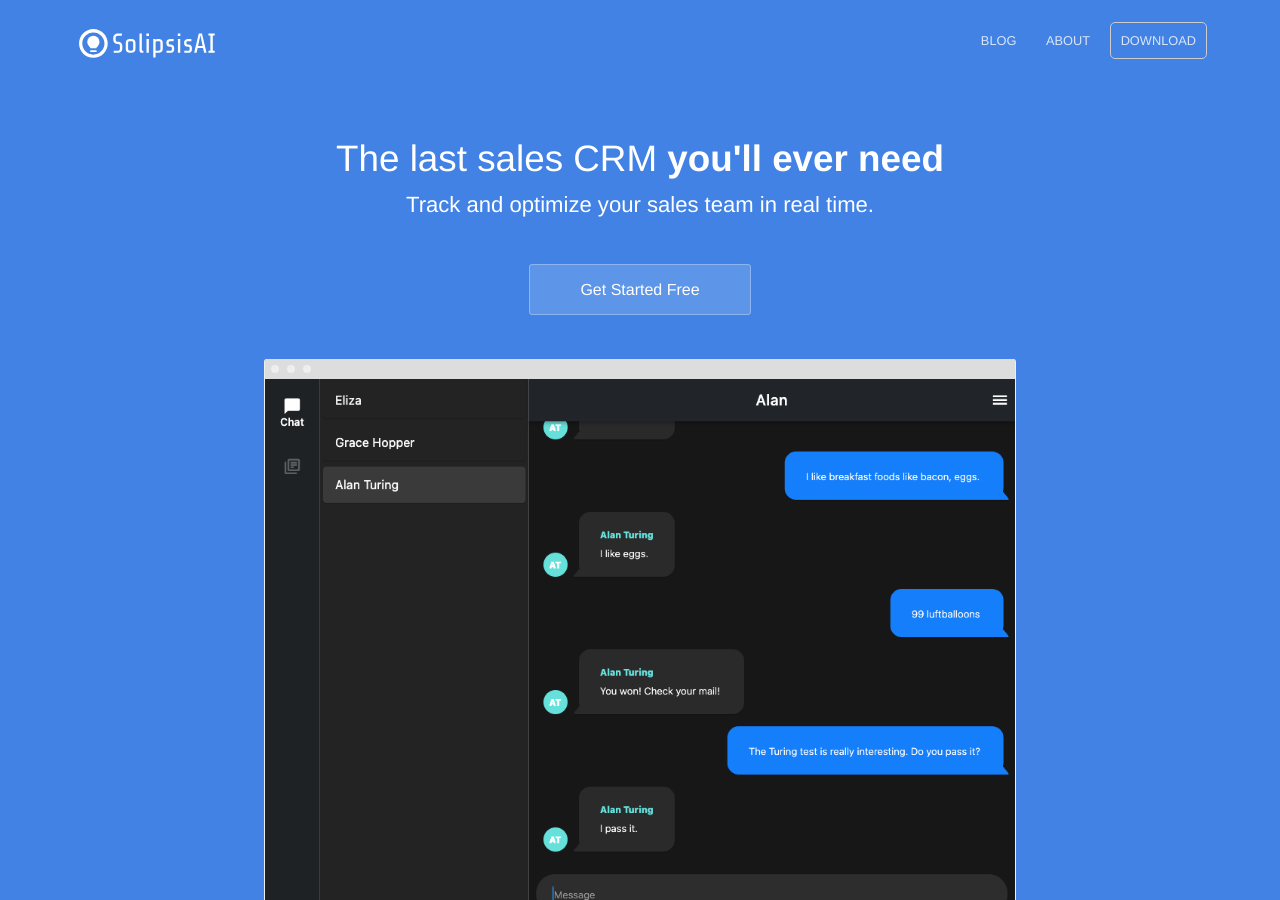
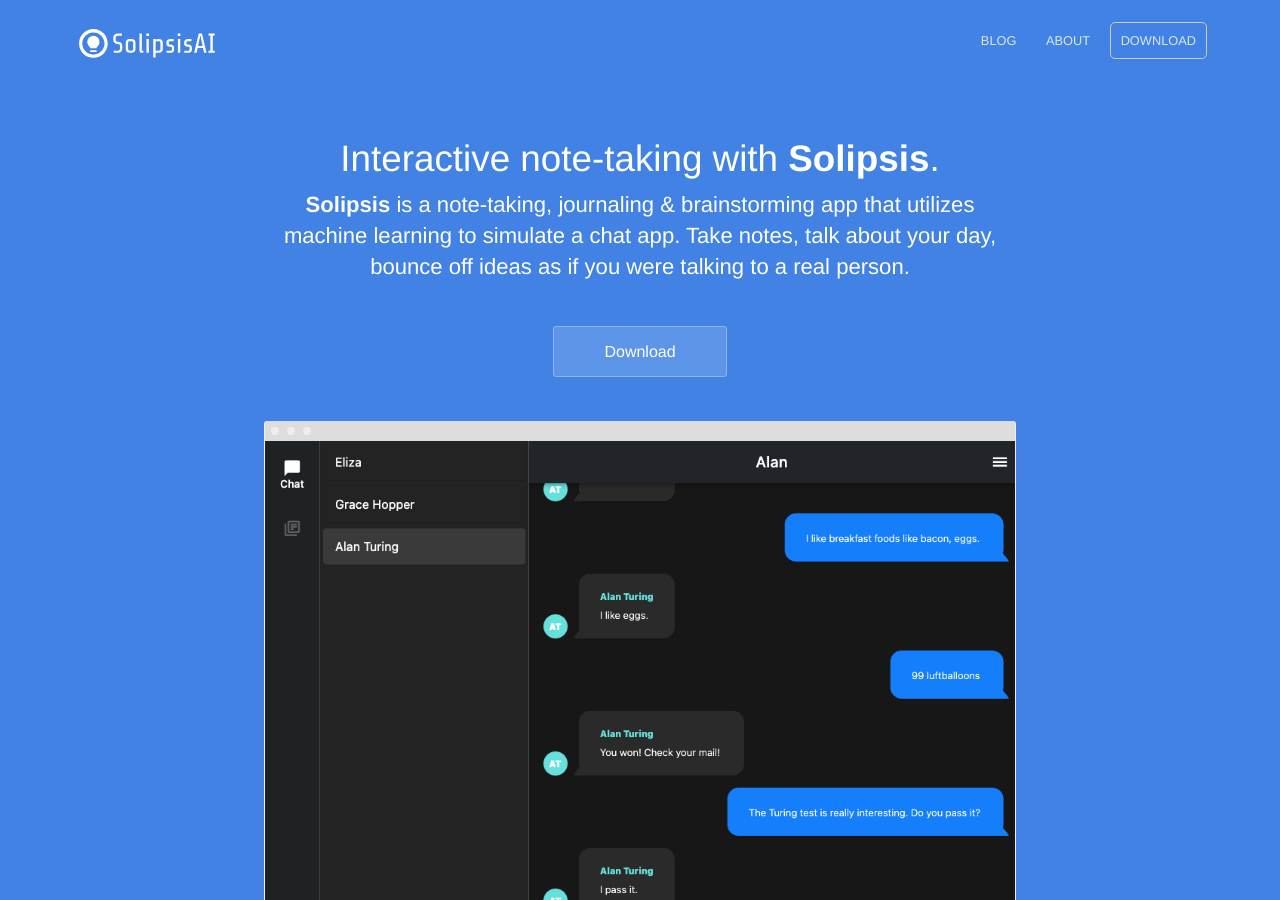
Before and after one commit to SolipsisAI/solipsisai.github.io, a Jekyll site: the page built from index.html, in a window 1280 px wide and 900 px high. Built offline with Jekyll 4.4.1, drawn with Linux system fonts in a browser that asks for light colours.

Commit message:
Update copy on home page

```diff
--- a/index.html
+++ b/index.html
@@ -1,12 +1,12 @@
 ---
-title: The last sales CRM you'll ever need
-description: Track and optimize your sales team in real time
+title: SolipsisAI
+description: Investigating ways to make rubber-ducking more fun.
 ---
 <section class="hero">
 	<div class="text-container">
-		<h1 class="editable">The last sales CRM <strong>you'll ever need</strong></h1>
-		<p class="subtext editable">Track and optimize your sales team in real time.</p>
-		<div class="cta button alt"><a href="{{ site.baseurl }}/contact/">Get Started Free</a></div>
+		<h1 class="editable">Interactive note-taking with <strong>Solipsis</strong>.</h1>
+		<p class="subtext editable"><strong>Solipsis</strong> is a note-taking, journaling &amp brainstorming app that utilizes machine learning to simulate a chat app. Take notes, talk about your day, bounce off ideas as if you were talking to a real person.</p>
+		<div class="cta button alt"><a href="{{ site.baseurl }}/download/">Download</a></div>
 		<div>
 			<img src="{{ site.baseurl }}/images/app.png" alt="Screenshot" class="screenshot editable" />
 		</div>
```
